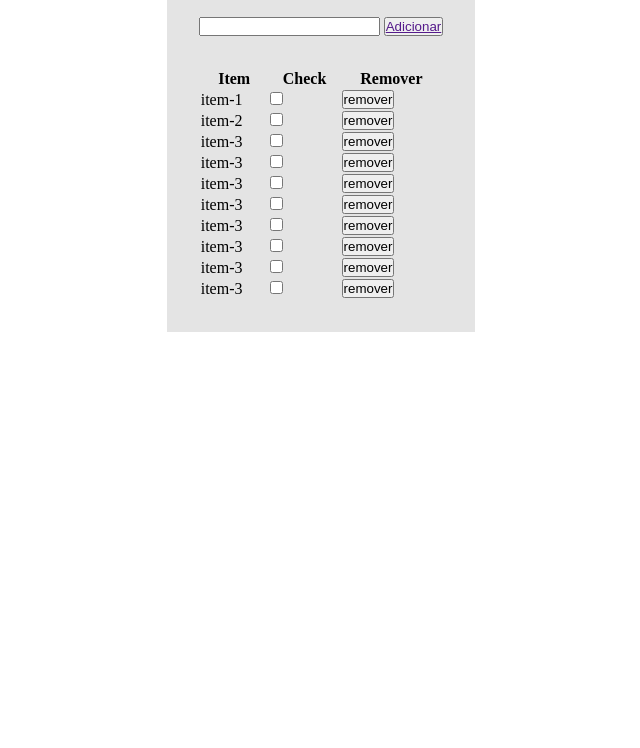
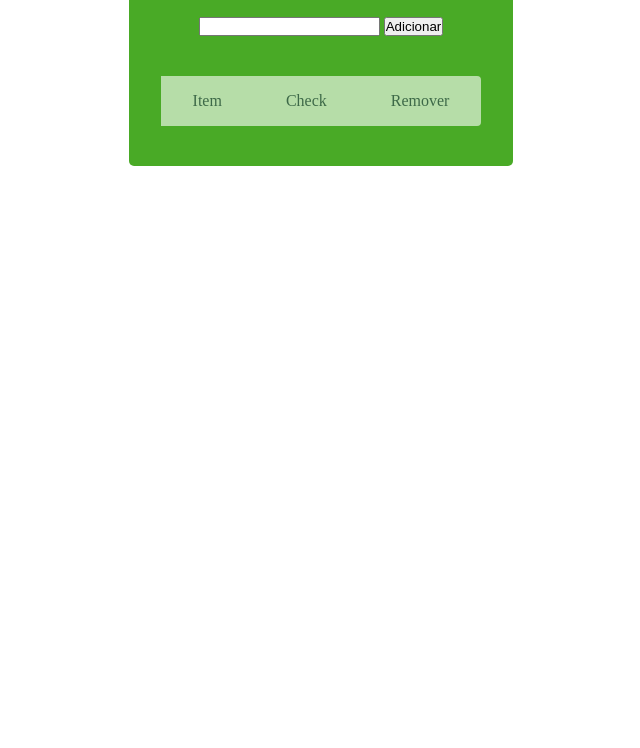
Before and after one commit to josuevictor/CheckListDeCompras, a plain HTML site: page index.html in a window 1280 px wide. Shown: the part 172-920 px from the top of the page, without its empty margins (319-959 px from the left). Drawn offline with Linux system fonts and the light colour scheme.

Commit message:
adicionando as funcionalidades js

```diff
--- a/index.html
+++ b/index.html
@@ -5,6 +5,7 @@
     <meta http-equiv="X-UA-Compatible" content="IE=edge">
     <meta name="viewport" content="width=device-width, initial-scale=1.0">
     <link rel="stylesheet" href="style.css">
+    <script src="script.js"></script>
     <title>Lista de compras</title>
 </head>
 <body>
@@ -15,10 +16,10 @@
         <section class="list">
             <form action="">
                 <input type="text" name="" id="">
-                <button><a href="">Adicionar</a></button>
+                <button id="btnAdicionar" onclick="Checklist.insereItem()">Adicionar</button>
             </form>
 
-            <table>
+            <table id="data-table">
                 <thead>
                     <tr>
                         <th>Item</th>
@@ -27,56 +28,6 @@
                     </tr>
                 </thead>
                 <tbody>
-                    <tr>
-                        <td>item-1</td>
-                        <td><input type="checkbox" name="" id=""></td>
-                        <td><button>remover</button></td>
-                    </tr>
-                    <tr>
-                        <td>item-2</td>
-                        <td><input type="checkbox" name="" id=""></td>
-                        <td><button>remover</button></td>
-                    </tr>
-                    <tr>
-                        <td>item-3</td>
-                        <td><input type="checkbox" name="" id=""></td>
-                        <td><button>remover</button></td>
-                    </tr>
-                    <tr>
-                        <td>item-3</td>
-                        <td><input type="checkbox" name="" id=""></td>
-                        <td><button>remover</button></td>
-                    </tr>
-                    <tr>
-                        <td>item-3</td>
-                        <td><input type="checkbox" name="" id=""></td>
-                        <td><button>remover</button></td>
-                    </tr>
-                    <tr>
-                        <td>item-3</td>
-                        <td><input type="checkbox" name="" id=""></td>
-                        <td><button>remover</button></td>
-                    </tr>
-                    <tr>
-                        <td>item-3</td>
-                        <td><input type="checkbox" name="" id=""></td>
-                        <td><button>remover</button></td>
-                    </tr>
-                    <tr>
-                        <td>item-3</td>
-                        <td><input type="checkbox" name="" id=""></td>
-                        <td><button>remover</button></td>
-                    </tr>
-                    <tr>
-                        <td>item-3</td>
-                        <td><input type="checkbox" name="" id=""></td>
-                        <td><button>remover</button></td>
-                    </tr>
-                    <tr>
-                        <td>item-3</td>
-                        <td><input type="checkbox" name="" id=""></td>
-                        <td><button>remover</button></td>
-                    </tr>
                 </tbody>
             </table>
         </section>
--- a/script.js
+++ b/script.js
@@ -1,22 +1,43 @@
-const Lista = [
-
+const items = [
+    {
+        item: 'Molho de tomate',
+        price: 300
+    },
+    {
+        item: 'Macarrao',
+        price: 200
+    }
 ]
 
 
-function insereItem(item){
-    Lista.push(item);
-}
+const Checklist = {
+    insereItem(item){
+        document.querySelector('#btnAdicionar');
+        console.log('adicionou');
 
-function removeItem(indice){
-    Lista.splice(indice, 1)
+        DOM.addItem()
+    },
+
+    /*removeItem(indice){
+        document.querySelector('#btnRemover');
+        console.log('Removeu');
+        Lista.splice(indice, 1);
+    }*/
 }
 
 
+const DOM = {
+   addItem(items, index){
+        const tr = document.querySelector('tr')
+        tr.innerHTML = DOM.innerHTMLList()
+   },
 
-insereItem('cenoura');
-insereItem('beterraba');
-insereItem('abóbora');
-console.log(Lista)
+   innerHTMLList(){
+       const html = `
+        <td class="description">Molho de tomate</td>
+        <td class="description">Macarrao</td>
+       `
+       return html
+   }
 
-removeItem(1)
-console.log(Lista)
+}
--- a/style.css
+++ b/style.css
@@ -1,3 +1,10 @@
+:root{
+    --dark-blue: #363f5f;
+    --green: #49AA26;
+    --light-green: #3DD705;
+    --red: #E92929;
+}
+
 *{
     margin: 0;
     padding: 0;
@@ -13,8 +20,46 @@
 }
 .list{
     display: flex;
+    align-items: center;
     flex-direction: column;
     gap: 2rem;
     padding: 2rem;
-    background: #e4e4e4;
+
+    background: var(--green);
+    border-radius: 5px;
 }
+
+
+#data-table{
+    border-spacing: 0 0.5rem;
+    color: var(--dark-blue);
+    width: 100%;
+
+}
+
+table thead tr th:last-child,
+table tbody tr td:last-child{
+    border-radius: 0 0.25rem 0.25rem 0;
+
+}
+
+table thead th{
+    background: white;
+    text-align: left;
+    opacity: 0.6;
+    padding: 1rem 2rem;
+    font-weight: normal;
+}
+
+table tbody tr{
+    opacity: 0.7;
+}
+
+table tbody tr:hover{
+    opacity: 1;
+}
+
+table tbody td{
+    background: white;
+    padding: 1rem 2rem;
+}
```
